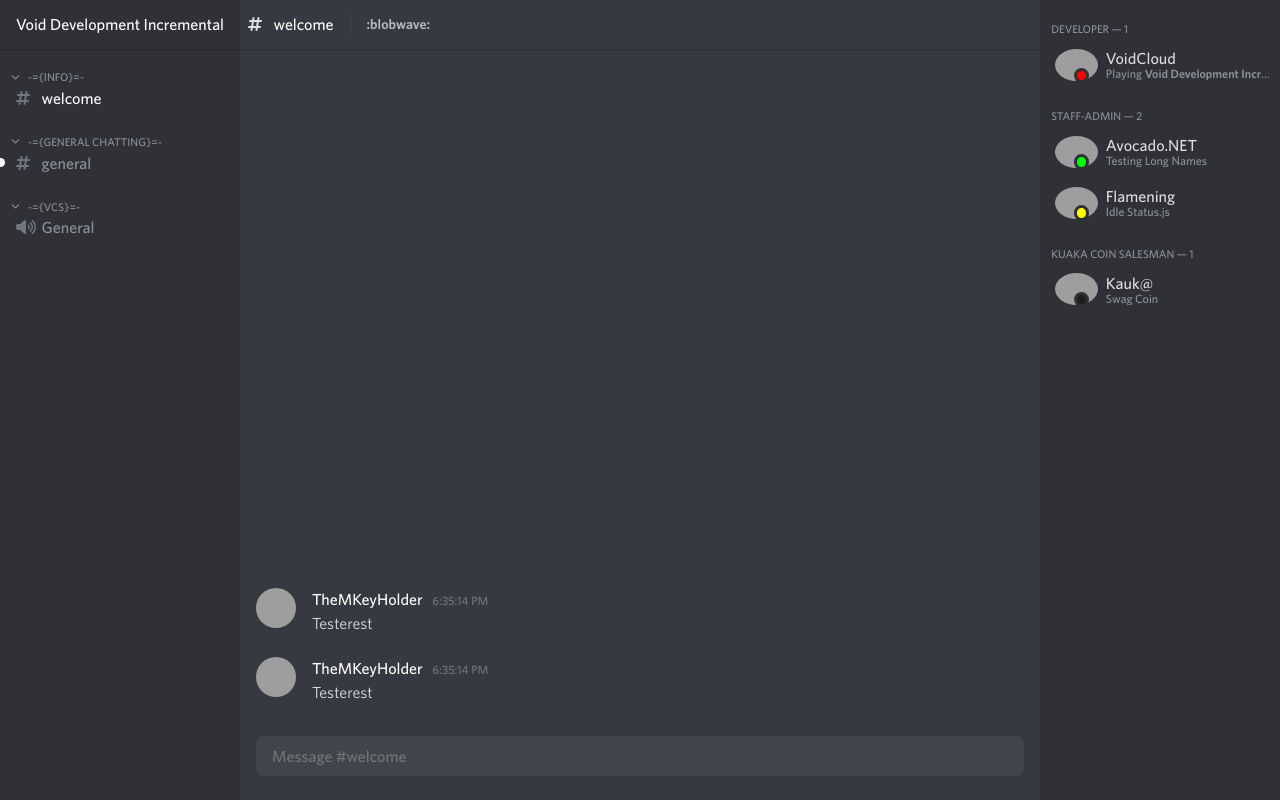
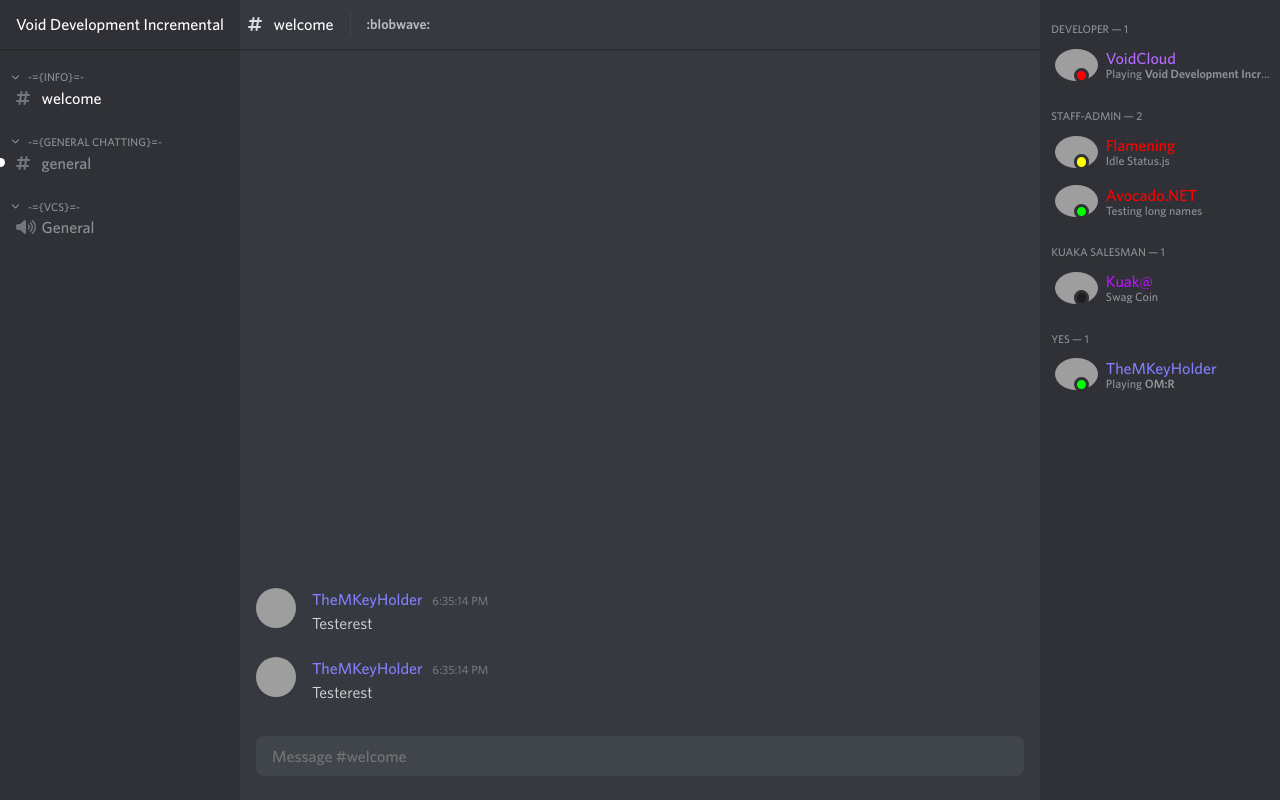
Before and after one commit to MrBacon470/Void-Development-Incremental, a Vue app: page / in a window 1280 px wide. Built offline with nearby package versions, Linux system fonts and the light colour scheme; grey boxes are pictures that could not be loaded.

Commit message:
Made members list generate dynamically and with role colors

```diff
--- a/src/components/MembersList.vue
+++ b/src/components/MembersList.vue
@@ -1,62 +1,20 @@
 <template>
 <div class="users-list">
+    <div v-for="(role, roleID) in roles" :key="roleID">
         <div class="role-header">
-        <!--Will put JS soon:tm: (avocado5182)-->
-        <p>Developer &#8212; 1</p>
+            <p>{{ role.title }} &#8212; {{ Object.keys(usersByRole[roleID]).length }}</p>
         </div>
-    <div class="user" uid="void" status="DND" onclick="openProfile(this.attributes.uid.value)">
+        <div v-for="(user, userID) in usersByRole[roleID]" :key="userID" :status="user.status" class="user" v-on:click="openProfile(userID)">
             <div class="user-inner">
                 <div class="avatar">
-                <img class="pfp" src="https://cdn.discordapp.com/avatars/667109969438441486/8c1305df7b7a59043d71856f1af42419.png?size=128" alt=" ">
+                    <img class="pfp" :src="user.profileImage" :alt="user.username">
                     <div class="status"></div>
                 </div>
                 <div class="user-text">
-                <p class="name">VoidCloud</p>
-                <p class="desc">Playing <strong>Void Development Incremental</strong></p>
+                    <p class="name" :style="{ color: role.color }">{{ user.username }}</p>
+                    <p class="desc" v-if="user.playing != null">Playing <strong>{{ user.playing }}</strong></p>
+                    <p class="desc" v-else-if="user.customStatus != null">{{ user.customStatus }}</p>
                 </div>
-        </div>
-    </div>
-    <div class="role-header">
-        <!--Will put JS soon:tm: (avocado5182)-->
-        <p>Staff-Admin &#8212; 2</p>
-    </div>
-    <div class="user" uid="lepoggres" status="Online" onclick="openProfile(this.attributes.uid.value)">
-        <div class="user-inner">
-            <div class="avatar">
-                <img class="pfp" src="https://cdn.discordapp.com/avatars/543817742487388179/801863b7b703ca8481108f20fa95bc31.png?size=128" alt=" ">
-                <div class="status"></div>
-            </div>
-            <div class="user-text">
-                <p class="name">Avocado.NET</p>
-                <p class="desc">Testing Long Names</p>
-            </div>
-        </div>
-    </div>
-    <div class="user" uid="flamer" status="Idle" onclick="openProfile(this.attributes.uid.value)">
-        <div class="user-inner">
-            <div class="avatar">
-                <img class="pfp" src="https://cdn.discordapp.com/avatars/708748287909298318/a_371eb402927697221fe3b59b0a315537.gif?size=1024" alt=" ">
-                <div class="status"></div>
-            </div>
-            <div class="user-text">
-                <p class="name">Flamening</p>
-                <p class="desc">Idle Status.js</p>
-            </div>
-        </div>
-    </div>
-    <div class="role-header">
-        <!--Will put JS soon:tm: (avocado5182)-->
-        <p>Kuaka Coin Salesman &#8212; 1</p>
-    </div>
-    <div class="user" uid="kuaka" status="Offline" onclick="openProfile(this.attributes.uid.value)">
-        <div class="user-inner">
-            <div class="avatar">
-                <img class="pfp" src="https://cdn.discordapp.com/avatars/366022305668923402/2d139cf3e0b984d49fbc24704c3142f9.webp?size=1024" alt=" ">
-                <div class="status"></div>
-            </div>
-            <div class="user-text">
-                <p class="name">Kauk@</p>
-                <p class="desc">Swag Coin</p>
             </div>
         </div>
     </div>
@@ -64,10 +22,28 @@
 </template>
 
 <script>
+import { userdata, roles } from '../userdata.js';
+
 export default {
     name: 'members-list',
+    data() {
+        return { userdata, roles }
+    },
+    computed: {
+        usersByRole() {
+            const users = Object.keys(userdata);
+            return Object.keys(roles).reduce((acc, curr) => {
+                acc[curr] = users.filter(user => userdata[user].role === curr).reduce((acc, curr) => {
+                    acc[curr] = userdata[curr];
+                    return acc;
+                }, {});
+                return acc;
+            }, {});
+        }
+    },
     methods: {
-        openProfile(user) {
+        openProfile(/*userID*/) {
+
         }
     }
 }
--- a/src/components/Message.vue
+++ b/src/components/Message.vue
@@ -1,7 +1,7 @@
 <template>
 <div :class="{ message: true, first: message.first }">
-    <img class="pfp" :src="pfps[message.userId]" :alt="usernames[message.userId]">
-    <p class="name">{{ usernames[message.userId] }}
+    <img class="pfp" :src="userdata.profileImage" :alt="userdata.username">
+    <p class="name" :style="{ color: roleColor }">{{ userdata.username }}
         <span class="timestamp">{{ new Date(message.timestamp).toLocaleTimeString() }}</span>
     </p>
     <p class="text">{{ message.content }}</p>
@@ -9,12 +9,17 @@
 </template>
 
 <script>
-import { pfps, usernames } from '../userdata.js';
+import { userdata, roles } from '../userdata.js';
 
 export default {
 	name: 'message',
-    data() {
-        return { pfps, usernames }
+    computed: {
+        userdata() {
+            return userdata[this.message.userId];
+        },
+        roleColor() {
+            return roles[userdata[this.message.userId].role].color;
+        }
     },
     props: [
         'message'
--- a/src/userdata.js
+++ b/src/userdata.js
@@ -1,17 +1,44 @@
-const pfps = {
-    350057688182292482: "https://cdn.discordapp.com/avatars/350057688182292482/4033eea2a3b4cb76aa7b2cb44fc854bd.webp?size=128",
-    667109969438441486: "https://cdn.discordapp.com/avatars/667109969438441486/8c1305df7b7a59043d71856f1af42419.png?size=128",
-    708748287909298318: "https://cdn.discordapp.com/avatars/708748287909298318/a_371eb402927697221fe3b59b0a315537.gif?size=1024",
-    543817742487388179: "https://cdn.discordapp.com/avatars/543817742487388179/801863b7b703ca8481108f20fa95bc31.png?size=128",
-    366022305668923402: "https://cdn.discordapp.com/avatars/366022305668923402/2d139cf3e0b984d49fbc24704c3142f9.webp?size=1024"
+export const userdata = {
+    350057688182292482: {
+        profileImage: "https://cdn.discordapp.com/avatars/350057688182292482/4033eea2a3b4cb76aa7b2cb44fc854bd.webp?size=128",
+        username: "TheMKeyHolder",
+        role: 'yes',
+        status: "Online",
+        playing: "OM:R"
+    },
+    667109969438441486: {
+        profileImage: "https://cdn.discordapp.com/avatars/667109969438441486/8c1305df7b7a59043d71856f1af42419.png?size=128",
+        username: "VoidCloud",
+        role: 'developer',
+        status: "DND",
+        playing: "Void Development Incremental"
+    },
+    708748287909298318: {
+        profileImage: "https://cdn.discordapp.com/avatars/708748287909298318/a_371eb402927697221fe3b59b0a315537.gif?size=1024",
+        username: "Flamening",
+        role: 'staff-admin',
+        status: "Idle",
+        customStatus: "Idle Status.js"
+    },
+    543817742487388179: {
+        profileImage: "https://cdn.discordapp.com/avatars/543817742487388179/801863b7b703ca8481108f20fa95bc31.png?size=128",
+        username: "Avocado.NET",
+        role: 'staff-admin',
+        status: "Online",
+        customStatus: "Testing long names"
+    },
+    366022305668923402: {
+        profileImage: "https://cdn.discordapp.com/avatars/366022305668923402/2d139cf3e0b984d49fbc24704c3142f9.webp?size=1024",
+        username: "Kuak@",
+        role: 'kuaka-salesman',
+        status: "Offline",
+        customStatus: "Swag Coin"
+    }
 };
 
-const usernames = {
-    350057688182292482: "TheMKeyHolder",
-    667109969438441486: "VoidCloud",
-    708748287909298318: "Flamening",
-    543817742487388179: "Avocado.NET",
-    366022305668923402: "Kuak@"
+export const roles = {
+    'developer': { title: 'Developer', color: 'rgb(184, 105, 255)' },
+    'staff-admin': { title: 'Staff-Admin', color: 'rgb(255, 0, 0)' },
+    'kuaka-salesman': { title: 'Kuaka Salesman', color: 'rgb(189, 17, 255)' },
+    'yes': { title: 'Yes', color: 'rgb(131, 126, 252)' }
 }
-
-export { pfps, usernames };
```
Lines whose indentation alone changed are shown as unchanged.
